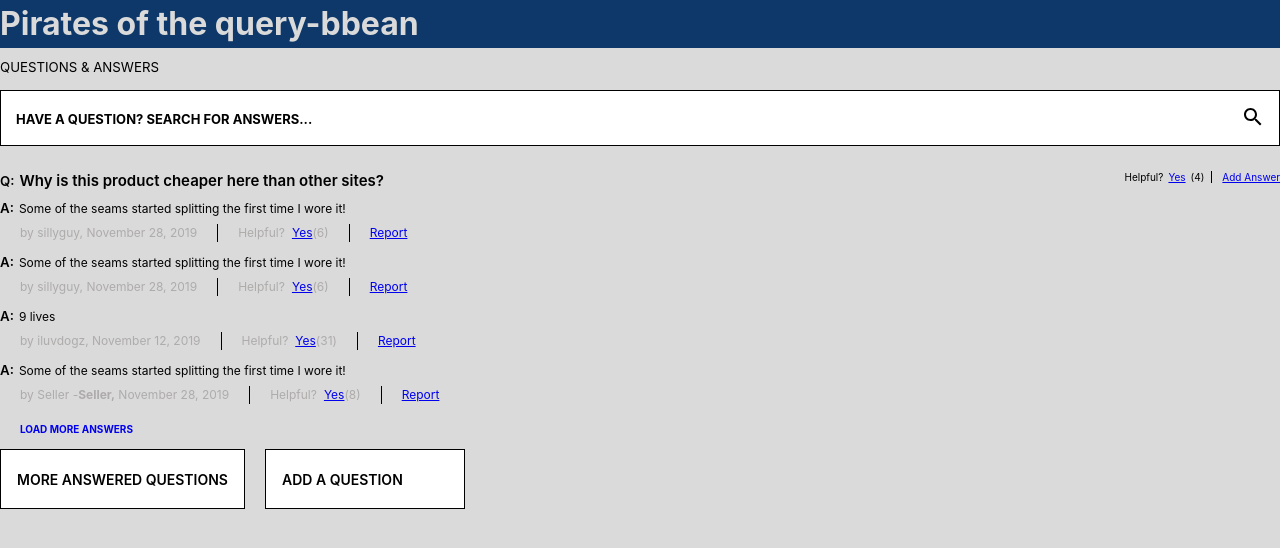
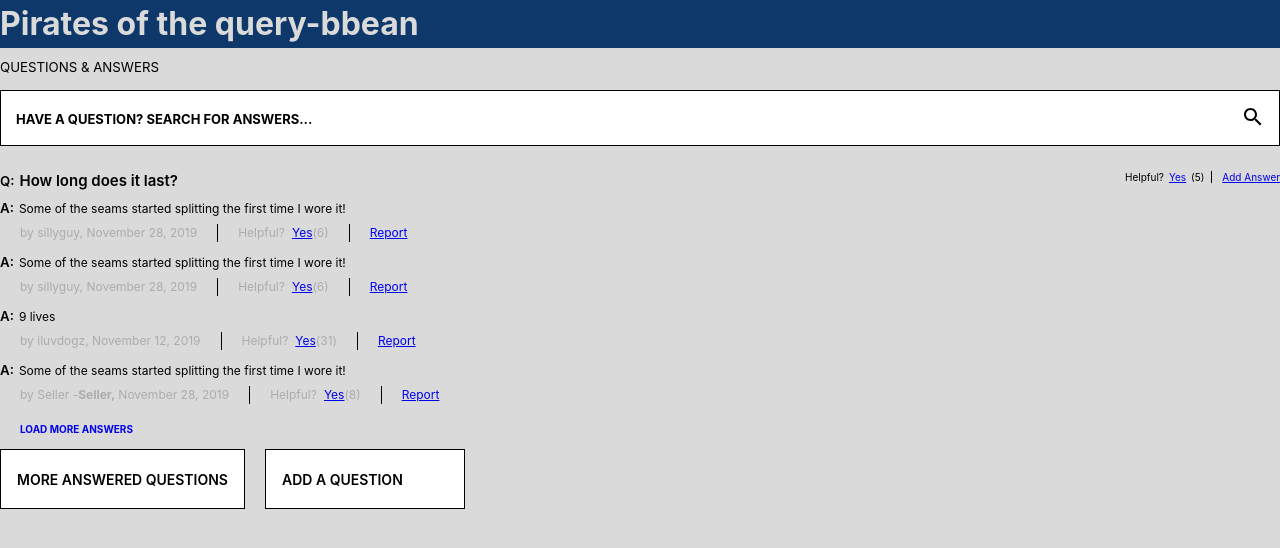
Before and after one commit to pirates-of-the-query-bbean/atelier, a React (Create React App) app in the folder client/: page / in a window 1280 px wide. Shown: the top 548 px of the page. Built offline with nearby package versions, Linux system fonts and the light colour scheme; the HTML template or start-up script is replaced by a standard one.

Commit message:
Add sort method for questions/answers arrays

```diff
--- a/client/src/Questions.jsx
+++ b/client/src/Questions.jsx
@@ -11,7 +11,7 @@ function Questions() {
     "question_body": "Why is this product cheaper here than other sites?",
     "question_date": "2018-10-18T00:00:00.000Z",
     "asker_name": "williamsmith",
-    "question_helpfulness": 4,
+    "question_helpfulness": 1,
     "reported": false,
     "answers": {
       68: {
@@ -29,7 +29,7 @@ function Questions() {
     "question_body": "How long does it last?",
     "question_date": "2019-06-28T00:00:00.000Z",
     "asker_name": "funnygirl",
-    "question_helpfulness": 2,
+    "question_helpfulness": 5,
     "reported": false,
     "answers": {
       70: {
@@ -57,6 +57,11 @@ function Questions() {
   const [answersStartIndex, setAnswersStartIndex] = useState(0);
   const [isModalOpen, setModalOpen] = useState(false);
 
+  function sort(arr, setState, property) {
+    const sortedArr = [...arr].sort((a, b) => b[property] - a[property]);
+    setState(sortedArr);
+  }
+
   function showTwoMoreItems(indexToAdjust, stateToAdjust) {
     indexToAdjust(stateToAdjust + 2);
   }
@@ -78,7 +83,7 @@ function Questions() {
       <QuestionList
       questionArr={questionArr}
       setQuestionArr={setQuestionArr}
-      questionsStartIndex={questionsStartIndex} />
+      questionsStartIndex={questionsStartIndex} sort={sort}/>
 
       <div className={styles.questions__buttons}>
         <CustomButton style={styles.custom__button}
--- a/client/src/questions/QuestionList.jsx
+++ b/client/src/questions/QuestionList.jsx
@@ -1,7 +1,7 @@
 import React, { useState, useEffect } from 'react';
 import Question from './Question.jsx';
 
-function QuestionList ({ product, questionArr, setQuestionArr, questionsStartIndex }) {
+function QuestionList ({ product, questionArr, setQuestionArr, questionsStartIndex, sortQuestions }) {
 
   const getQuestions = () => {
     // axios.get(`/questions/${product_id}/`)
@@ -18,6 +18,14 @@ function QuestionList ({ product, questionArr, setQuestionArr, questionsStartInd
     //   });
   }
 
+  function sort(arr, setState, property) {
+    const sortedArr = [...arr].sort((a, b) => b[property] - a[property]);
+    setState(sortedArr);
+  }
+
+  useEffect(() => {
+    sort(questionArr, setQuestionArr, 'question_helpfulness');
+  }, []);
 
   return (
     <section>
```
